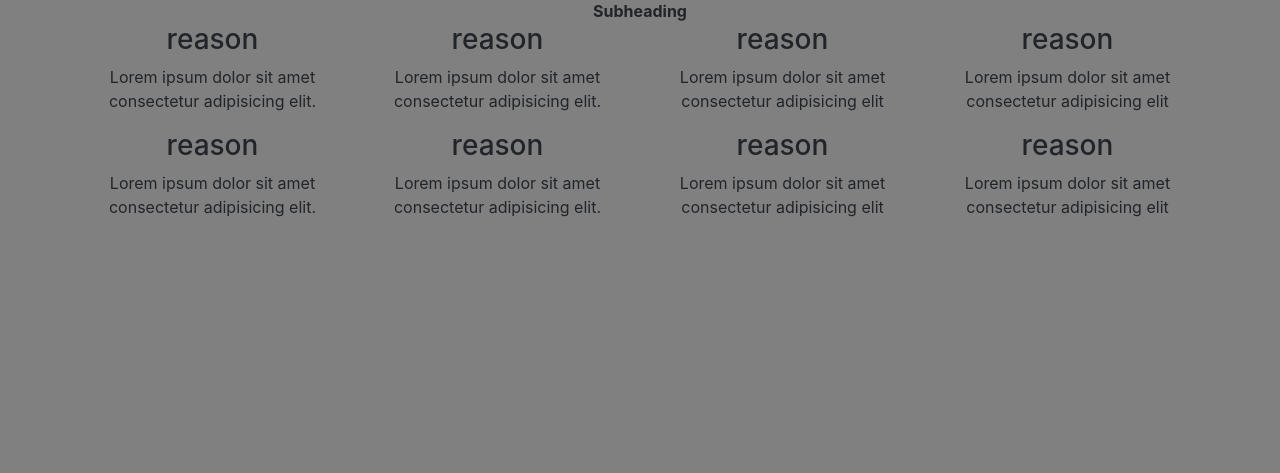
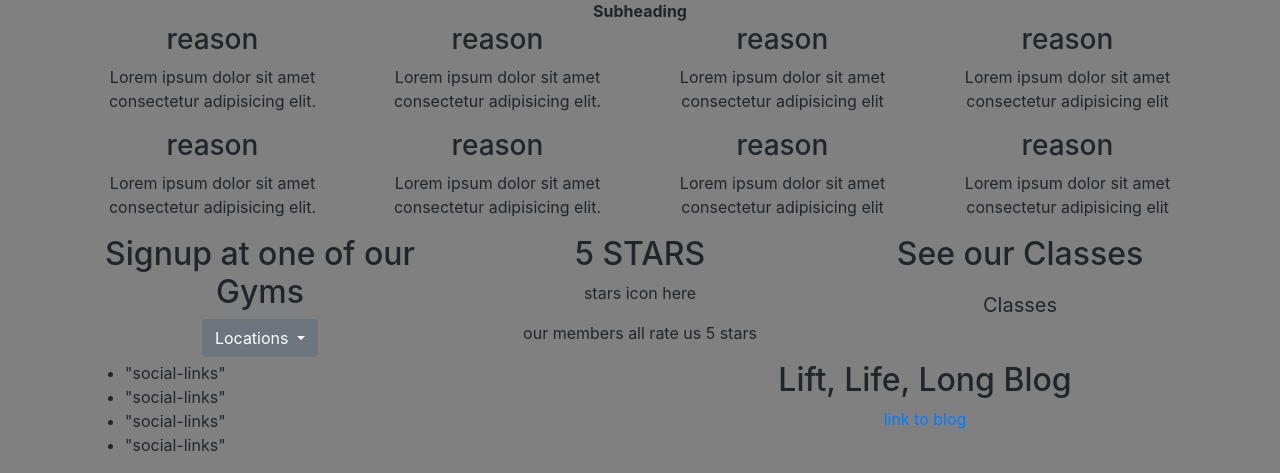
Before and after one commit to tWilltp/Project-5-e-commerce, a Django app: page / in a window 1280 px wide. Shown: the part 923-1396 px from the top of the page. Before the commit the page ends 1140 px from the top, so only its background shows below. Run offline with Django 3.2, Linux system fonts and the light colour scheme.

Commit message:
added footer content to base.html, created classes, eqiupment and lifestyle pages

```diff
--- a/templates/base.html
+++ b/templates/base.html
@@ -153,8 +153,6 @@
         </div>
     </header>
 
-    <!-- footer row1 signup reviews social row2 social links -->
-
     {% if messages %}
     <div class="message-container"></div>
     {% endif %}
@@ -165,6 +163,68 @@
     {% block content %}
     {% endblock %}
 
+    <!-- footer row1 signup reviews social row2 social links -->
+
+    <footer>
+        <div class="container">
+            <div class="row">
+                <div class="col-4 text-center">
+                    <div class="icon">
+                        <a href="#"></a>
+                    </div>
+                    <h2>Signup at one of our Gyms</h2>
+                    <div class="dropdown">
+                        <a class="btn btn-secondary dropdown-toggle" href="#" role="button" data-toggle="dropdown"
+                            aria-expanded="false">
+                            Locations
+                        </a>
+                        <div class="dropdown-menu">
+                            <a class="dropdown-item" href="#">gym1</a>
+                            <a class="dropdown-item" href="#">gym2</a>
+                            <a class="dropdown-item" href="#">gym3</a>
+                            <a class="dropdown-item" href="#">gym4</a>
+                            <a class="dropdown-item" href="#">gym5</a>
+                            <a class="dropdown-item" href="#">gym6</a>
+                            <a class="dropdown-item" href="#">gym7</a>
+                            <a class="dropdown-item" href="#">gym8</a>
+                        </div>
+                    </div>
+                </div>
+                <div class="col-4 text-center">
+                    <div class="icon">
+                        <a href="#"></a>
+                    </div>
+                    <h2>5 STARS</h2>
+                    <p>stars icon here</p>
+                    <p>our members all rate us 5 stars</p>
+                </div>
+                <div class="col-4 text-center">
+                    <div class="icon">
+                        <a href="#"></a>
+                    </div>
+                    <h2>See our Classes</h2>
+                    <div class="btn btn-lg">Classes</div>
+                </div>
+            </div>
+        </div>
+        <div class="container">
+            <div class="row">
+                <div class="col-6">
+                    <ul class="social-list">
+                        <li class="social-links">"social-links"</li>
+                        <li class="social-links">"social-links"</li>
+                        <li class="social-links">"social-links"</li>
+                        <li class="social-links">"social-links"</li>
+                    </ul>
+                </div>
+                <div class="col-6 text-center">
+                    <h2>Lift, Life, Long Blog</h2>
+                    <a href="#">link to blog</a>
+                </div>
+            </div>
+        </div>
+    </footer>
+
     {% block postloadjs %}
     {% endblock %}
 
```
Also changed, not shown: home/templates/home/classes.html (added), home/templates/home/equipment.html (added), home/templates/home/lifestyle.html (added).
